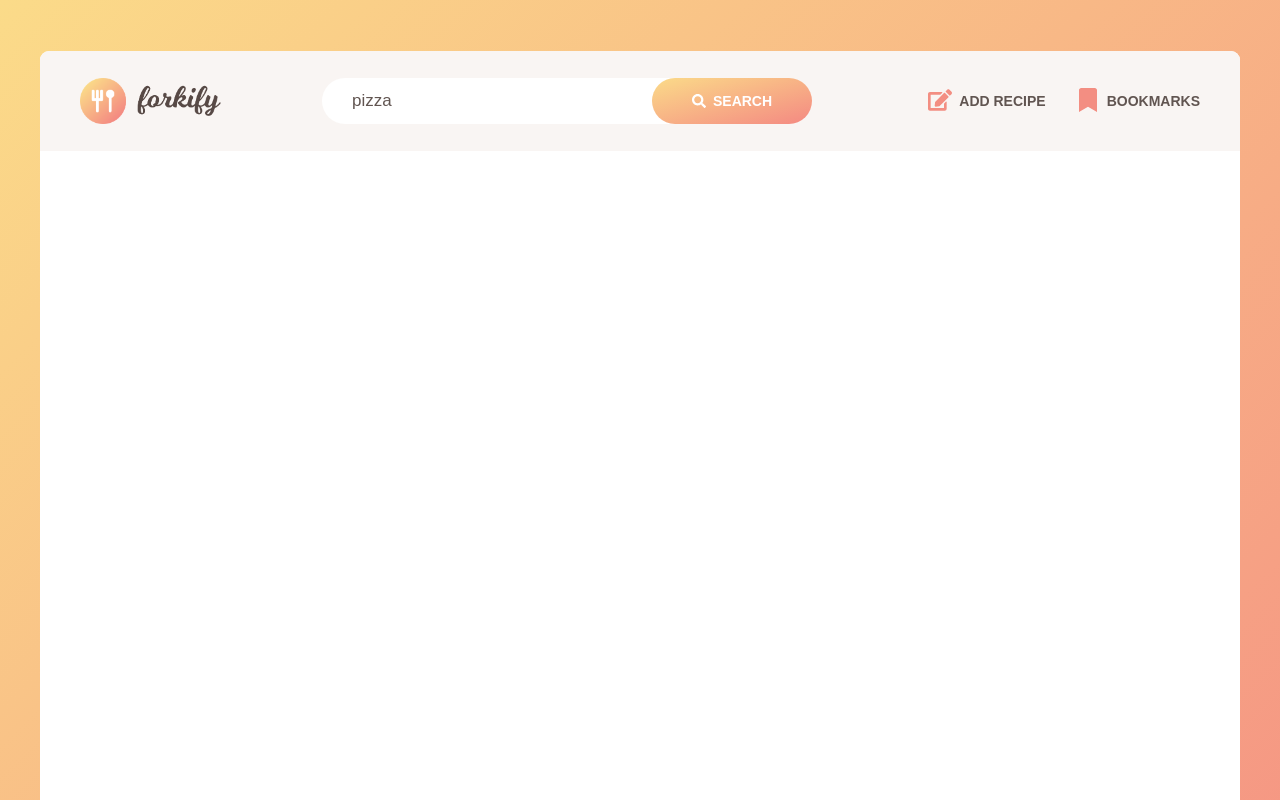
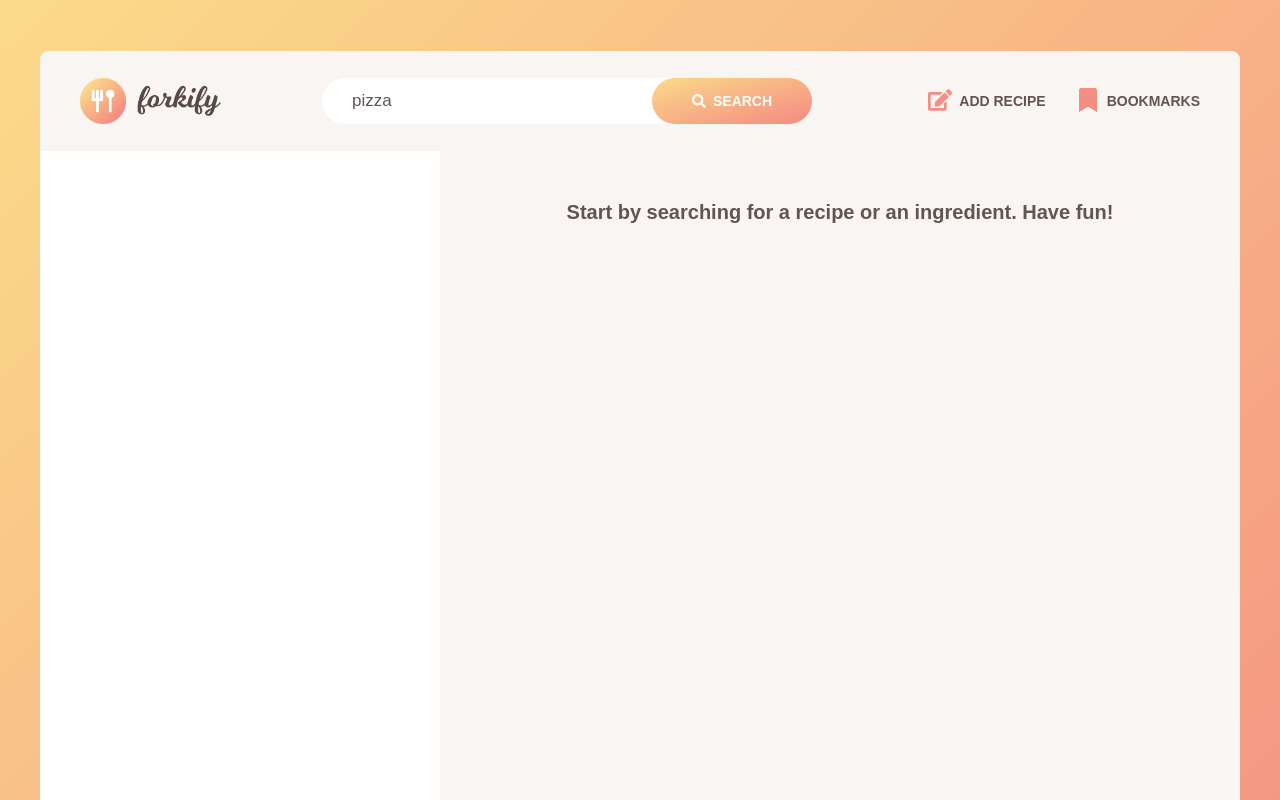
Before and after one commit to Demandtech/forktify-React-Js, a React (Vite) app: page / in a window 1280 px wide. Shown: the top 800 px of the page. Built offline with nearby package versions, Linux system fonts and the light colour scheme.

Commit message:
single component implementation

```diff
--- a/package.json
+++ b/package.json
@@ -12,6 +12,7 @@
     "react": "^18.2.0",
     "react-dom": "^18.2.0",
     "react-icons": "^4.7.1",
+    "react-loader-spinner": "^5.3.4",
     "styled-components": "^5.3.8"
   },
   "devDependencies": {
--- a/src/App.css
+++ b/src/App.css
@@ -20,6 +20,10 @@
   --bp-small: 37.5em; /* 600px*/
   --bp-smallest: 31.25em; /* 500px*/
 }
+html {
+  box-sizing: border-box;
+  font-size: 62.5%;
+}
 
 * {
   margin: 0;
@@ -29,12 +33,7 @@
 *,
 *::before,
 *::after {
-  box-sizing: inherit;
-}
-
-html {
   box-sizing: border-box;
-  font-size: 62.5%;
 }
 
 body {
@@ -48,29 +47,6 @@ body {
   min-height: calc(100vh - 2 * 4vw);
 }
 
-.container {
-  max-width: 120rem;
-  min-height: 117rem;
-  margin: 4vw auto;
-  background-color: #fff;
-  border-radius: 9px;
-  overflow: hidden;
-  box-shadow: 0 2rem 6rem 0.5rem rgba(var(color-grey-dark-1), 0.2);
-  display: grid;
-  grid-template-rows: 10rem minmax(100rem, auto);
-  grid-template-columns: 1fr 2fr;
-  grid-template-areas:
-    'head head'
-    'list recipe';
-}
-
-@media only screen and (max-width: 1250px) {
-  .container {
-    max-width: 100%;
-    margin: 0;
-    border-radius: 0;
-  }
-}
 @media only screen and (max-width: 980px) {
   html {
     font-size: 50%;
--- a/src/App.jsx
+++ b/src/App.jsx
@@ -1,14 +1,39 @@
 import './app.css'
 import { Header } from './components/Header'
 import { Recipes } from './components/Recipes'
+import SingleRecipe from './components/SingleRecipe'
+import styled from 'styled-components'
 
 function App() {
   return (
-    <section className='container'>
+    <Container>
       <Header />
       <Recipes />
-    </section>
+      <SingleRecipe />
+    </Container>
   )
 }
 
+const Container = styled.main`
+  max-width: 120rem;
+  min-height: 117rem;
+  margin: 4vw auto;
+  background-color: #fff;
+  border-radius: 9px;
+  overflow: hidden;
+  box-shadow: 0 2rem 6rem 0.5rem rgba(var(color-grey-dark-1), 0.2);
+  display: grid;
+  grid-template-rows: 10rem minmax(100rem, auto);
+  grid-template-columns: 1fr 2fr;
+  grid-template-areas:
+    'head head'
+    'list recipe';
+
+  @media only screen and (max-width: 1250px) {
+    max-width: 100%;
+    margin: 0;
+    border-radius: 0;
+  }
+`
+
 export default App
--- /dev/null
+++ b/src/components/Details.jsx
@@ -0,0 +1,33 @@
+import React from 'react'
+import styled from 'styled-components'
+import {FaClock} from 'react-icons/fa'
+
+const Details = ({cooking_time, serving}) => {
+  return (
+    <Wrapper>
+       <div className="info">
+          <FaClock />
+          <p>{cooking_time} Minutes</p>
+        </div>
+    </Wrapper>
+  )
+}
+
+const Wrapper = styled.article`
+  display: flex;
+  align-items: center;
+  padding: 7.5rem 8rem 3.5rem 8rem;
+
+  .info {
+    font-size: 1.65rem;
+    text-transform: uppercase;
+    display: flex;
+    align-items: center;
+
+    &:not(:last-child) {
+      margin-right: 4.5rem;
+    }
+  }
+`
+
+export default Details
--- a/src/components/Loading.jsx
+++ b/src/components/Loading.jsx
@@ -1,9 +1,15 @@
 import React from 'react'
 import styled from 'styled-components'
+import { FaSpinner } from 'react-icons/fa'
+import {InfinitySpin} from 'react-loader-spinner'
 
 const Loading = () => {
   return (
-    <div>Loading</div>
+    <Wrapper>
+      <div className='spinner'>
+        <InfinitySpin  width='200' color='var(--color-primary)'/>
+      </div>
+    </Wrapper>
   )
 }
 
@@ -11,14 +17,8 @@ const Wrapper = styled.div`
   .spinner {
     margin: 5rem auto;
     text-align: center;
+  }
 
-    svg {
-      height: 6rem;
-      width: 6rem;
-      fill: $color-primary;
-      animation: rotate 2s infinite linear;
-    }
-  }
 `
 
 export default Loading
--- a/src/components/Recipe.jsx
+++ b/src/components/Recipe.jsx
@@ -1,9 +1,11 @@
 import React from 'react'
 import styled from 'styled-components'
+import { useGlobalContext } from '../context'
 
-const Recipe = ({ publisher, image_url, title }) => {
+const Recipe = ({ publisher, image_url, title, id }) => {
+  const {fetchSingleRecipe}= useGlobalContext()
   return (
-    <Wrapper className='preview'>
+    <Wrapper className='preview' onClick={()=>fetchSingleRecipe(id)}>
       <figure className='img'>
         <img src={image_url} alt='' />
       </figure>
--- a/src/components/Recipes.jsx
+++ b/src/components/Recipes.jsx
@@ -3,17 +3,22 @@ import styled from 'styled-components'
 import Recipe from './Recipe'
 import { useGlobalContext } from '../context'
 import {FaArrowLeft, FaArrowRight} from 'react-icons/fa'
+import Loading from './Loading'
 
 export const Recipes = () => {
-  const { recipes, isLoading } = useGlobalContext()
+  const { recipes, isLoading, fetchSingleRecipe } = useGlobalContext()
   const [page, setPage] = useState(0)
   const [newRecipes, setNewRecipes] = useState([])
-  console.log(recipes)
+
 
   useEffect(() => {
     if (isLoading) return
     setNewRecipes(recipes[page])
   }, [isLoading, page])
+
+  if(isLoading){
+    return <Loading />
+  }
 
   const nextPage = ()=> {
     setPage(oldPage=> {
@@ -44,7 +49,9 @@ export const Recipes = () => {
       <div className='result-wrapper'>
         <ul className='recipes'>
           {newRecipes &&
-            newRecipes.map((recipe) => <Recipe key={recipe.id} {...recipe} />)}
+            newRecipes.map((recipe) => (
+              <Recipe key={recipe.id} {...recipe} />
+            ))}
         </ul>
         {newRecipes && (
           <div className='pagination'>
@@ -64,9 +71,10 @@ export const Recipes = () => {
       </div>
       <p className='copyright'>
         &copy; copyright by{' '}
-        <a class='twitter-ling' href='https://twitter.com/demandtvs'>
-          Rasheed Adekunle {new Date().getFullYear()}
+        <a className ='twitter-ling' href='https://twitter.com/demandtvs'>
+          Rasheed Adekunle
         </a>
+        {new Date().getFullYear()}
       </p>
     </Wrapper>
   )
@@ -77,9 +85,11 @@ const Wrapper = styled.aside`
   background: white;
   display: flex;
   flex-direction: column;
+  padding: 3rem 0;
 
   .recipes {
-    margin-top: 2rem;
+    list-style: none;
+    margin-bottom: 2rem;
   }
 
   .pagination {
@@ -131,6 +141,9 @@ const Wrapper = styled.aside`
     font-size: 1.2rem;
     padding: 3.5rem;
     margin-top: auto;
+    display: flex;
+    align-items: baseline;
+    gap: 0.5rem;
 
     .twitter-link:link,
     .twitter-link:visited {
--- a/src/components/SingleRecipe.jsx
+++ b/src/components/SingleRecipe.jsx
@@ -1,14 +1,117 @@
-import React from 'react';
-import styled from 'styled-components';
+import React from 'react'
+import styled from 'styled-components'
+import { useGlobalContext } from '../context'
+import Loading from './Loading'
+import { FaCheck } from 'react-icons/fa'
+import Details from './Details'
 
 const SingleRecipe = () => {
+  const { singleRecipe, isSingleLoading } = useGlobalContext()
+
+  const {
+    cooking_time,
+    id,
+    image_url,
+    ingredients,
+    publisher,
+    serving,
+    source_url,
+    title,
+  } = singleRecipe
+
+  if (Object.keys(singleRecipe) == '') {
+    return (
+      <Wrapper>
+        <div className='empty'>
+          <p> Start by searching for a recipe or an ingredient. Have fun!</p>
+        </div>
+      </Wrapper>
+    )
+  }
+  if (isSingleLoading) {
+    return <Loading />
+  }
   return (
-    <div>SingleRecipe</div>
+    <Wrapper>
+      <figure>
+        <img src={image_url} alt={title} />
+        <h1 className='title'>
+          <span>{title}</span>
+        </h1>
+      </figure>
+      <Details {...singleRecipe}/>
+    </Wrapper>
   )
 }
 
 const Wrapper = styled.article`
- grid-area:recipe;
- backgroud-color:red;
+  grid-area: recipe;
+  background-color: var(--color-grey-light-1);
+
+  figure {
+    height: 32rem;
+    position: relative;
+    transform: scale(1.04) translateY(-1px);
+    transform-origin: top;
+
+    &::before {
+      content: '';
+      display: block;
+      height: 100%;
+      width: 100%;
+      position: absolute;
+      top: 0;
+      left: 0;
+      background-image: linear-gradient(
+        to right bottom,
+        var(--color-grad-1),
+        var(--color-grad-2)
+      );
+      opacity: 0.6;
+    }
+
+    img {
+      width: 100%;
+      display: block;
+      height: 100%;
+      object-fit: cover;
+    }
+  }
+
+  .title {
+    position: absolute;
+    bottom: 0;
+    left: 50%;
+    transform: translate(-50%, 20%) skewY(-6deg);
+    color: #fff;
+    font-weight: 700;
+    font-size: 3.25rem;
+    text-transform: uppercase;
+    width: 50%;
+    line-height: 1.95;
+    text-align: center;
+
+    span {
+      -webkit-box-decoration-break: clone;
+      box-decoration-break: clone;
+      padding: 1.3rem 2rem;
+      background-image: linear-gradient(
+        to right bottom,
+        var(--color-grad-1),
+        var(--color-grad-2)
+      );
+    }
+
+    @media only screen and (max-width: 980px) {
+      width: 70%;
+    }
+  }
+
+  .empty {
+    font-size: 2rem;
+    text-align: center;
+    padding-top: 4.5rem;
+    font-weight: 600;
+  }
 `
 export default SingleRecipe
--- a/src/context.jsx
+++ b/src/context.jsx
@@ -6,30 +6,52 @@ const RecipeContext = createContext()
 
 const initialState = {
   isLoading: false,
-  recipes: []
+  isSingleLoading: false,
+  recipes: [],
+  singleRecipe: {},
+  bookmarks: [],
 }
 
+const url = 'https://forkify-api.herokuapp.com/api/v2/recipes'
+const Api_key = 'f6bcdc3c-0d49-4457-86c0-f537a6ca6ae1'
+
 export const RecipeProvider = ({ children }) => {
-  const [state, dispatch] =  useReducer(reducer, initialState)
+  const [state, dispatch] = useReducer(reducer, initialState)
 
   const fetchRecipes = async (query) => {
-    dispatch({type: 'START_LOADING'})
+    dispatch({ type: 'START_LOADING' })
     try {
-      const url = `https://forkify-api.herokuapp.com/api/v2/recipes?search=${query}&key=78b50e84-cf51-49be-b811-6c91893ceca4`
-      const response = await fetch(url)
+      const response = await fetch(
+        `${url}?search=${query}&key=${Api_key}`
+      )
       const data = await response.json()
-      dispatch({type: 'GET_RECIPES', payload:paginate(data.data.recipes)})
-
+      console.log(data)
+      dispatch({ type: 'GET_RECIPES', payload: paginate(data.data.recipes) })
     } catch (error) {
       console.log(error)
-      dispatch({type:'STOP_LOADING'})
+      dispatch({ type: 'STOP_LOADING' })
     } finally {
       dispatch({ type: 'STOP_LOADING' })
     }
   }
 
+  const fetchSingleRecipe = async (id) => {
+     dispatch({type: 'START_SINGLE_LOADING'})
+    try {
+      const request = await fetch(`${url}/${id}?key=${Api_key}`)
+      const data = await request.json()
+      dispatch({ type: 'GET_SINGLE_RECIPE', payload: data.data.recipe })
+      console.log(data)
+    } catch (err) {
+      console.log(err)
+      dispatch({type: 'STOP_SINGLE_LOADING'})
+    }
+  }
+
   return (
-    <RecipeContext.Provider value={{...state, fetchRecipes}}>
+    <RecipeContext.Provider
+      value={{ ...state, fetchRecipes, fetchSingleRecipe }}
+    >
       {children}
     </RecipeContext.Provider>
   )
--- a/src/reducer.jsx
+++ b/src/reducer.jsx
@@ -1,13 +1,17 @@
-
-
-export const reducer = (state, action)=>{
-  switch(action.type){
+export const reducer = (state, action) => {
+  switch (action.type) {
     case 'START_LOADING':
-     return {...state, isLoading:true};
+      return { ...state, isLoading: true }
     case 'GET_RECIPES':
-     return {...state, recipes:action.payload};
+      return { ...state, recipes: action.payload }
     case 'STOP_LOADING':
-      return {...state, isLoading:false}
+      return { ...state, isLoading: false }
+    case 'GET_SINGLE_RECIPE':
+      return { ...state, isSingleLoading: false, singleRecipe: action.payload }
+    case 'START_SINGLE_LOADING':
+      return { ...state, isSingleLoading: true }
+    case 'STOP_SINGLE_LOADING':
+      return { ...state, isSingleLoading: false }
   }
   return state
 }
```
Also changed, not shown: 1 other file (tests, documents, lock files or other folders).
